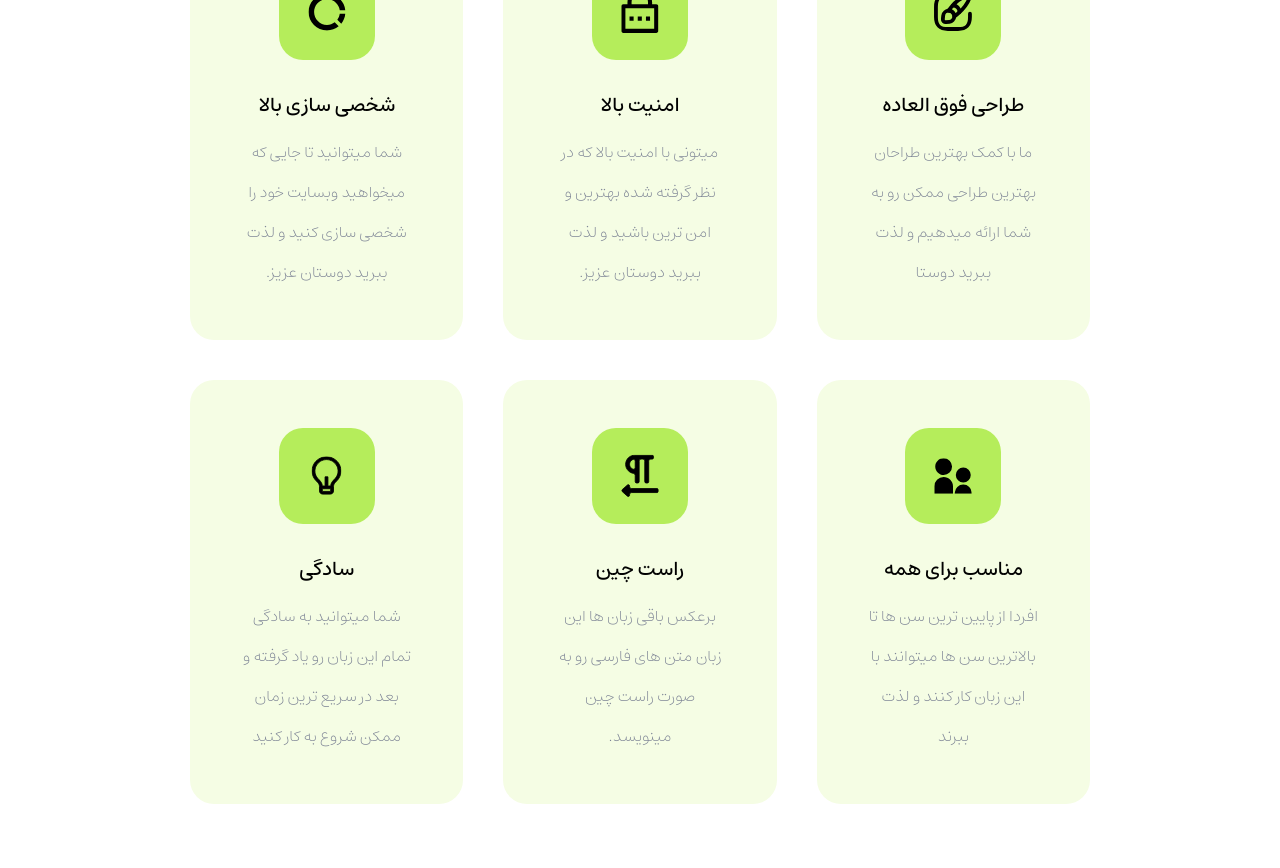
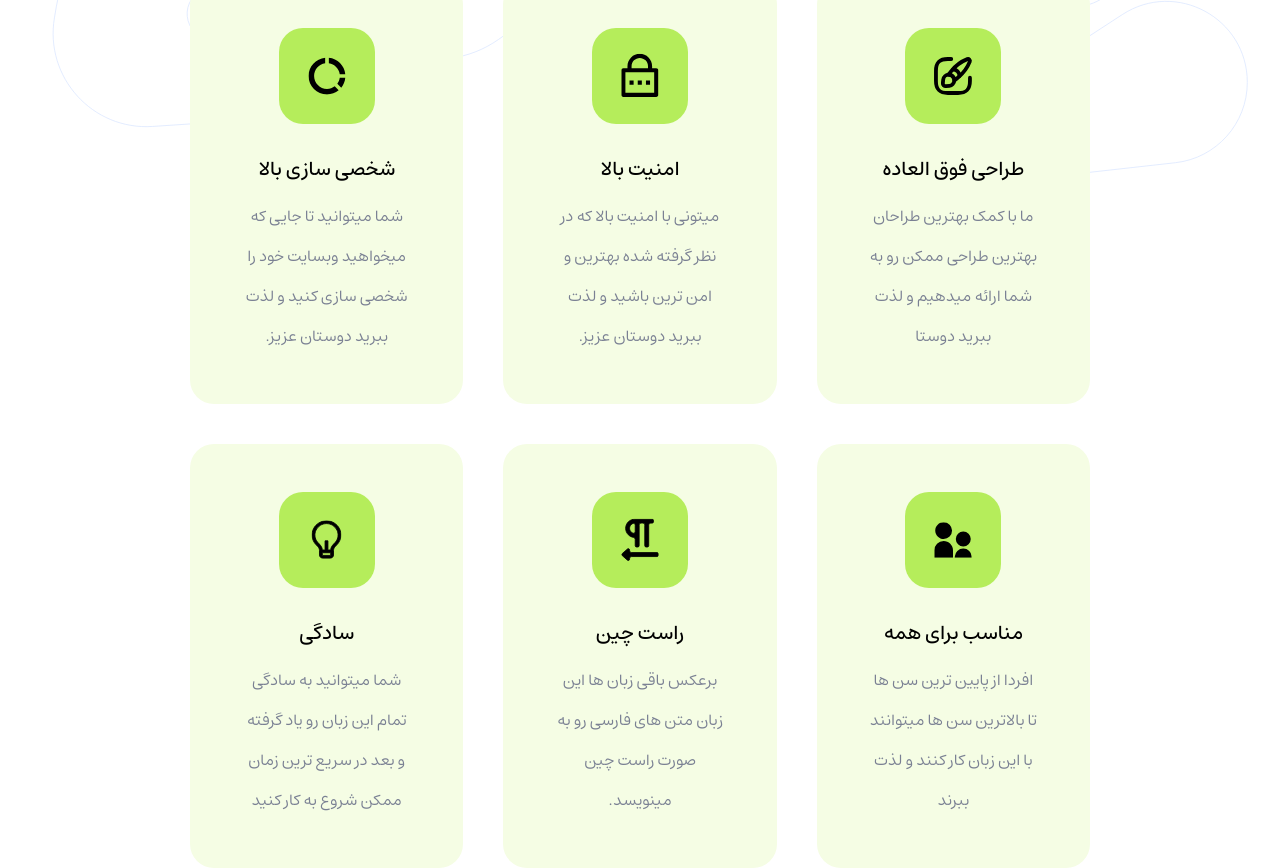
Before and after one commit to SalamLang/Salam-Website, a Next.js app: page / in a window 1280 px wide. Shown: the part 2320-3188 px from the top of the page. Built offline with nearby package versions, Linux system fonts and the light colour scheme.

Commit message:
Refactor: Update LanguageAdvantage component to improve styling and add vector image

```diff
--- a/src/components/templates/LanguageAdvantage.jsx
+++ b/src/components/templates/LanguageAdvantage.jsx
@@ -1,10 +1,14 @@
 import ImageBoxAdvantage from "../atoms/ImageBoxAdvantage";
 import TitleDescription from "../atoms/TitleDescription";
 import TitleDescriptionBox from "../atoms/TitleDescriptionBox";
+import Vector from "../../../public/vector11.svg";
 
 function LanguageAdvantage() {
   return (
-    <div className="w-full">
+    <div className="relative w-full md:mt-16">
+      <div className="absolute inset-0 -z-10 w-full md:-top-10 px-8">
+        <Vector />
+      </div>
       <div
         className={
           "max-w-[95%] sm:container mx-auto w-full h-auto flex items-center justify-center flex-col gap-y-6"
@@ -16,7 +20,7 @@ function LanguageAdvantage() {
             <ImageBoxAdvantage variant="Simplicity" />
             <TitleDescriptionBox
               headerClass="!text-xl !font-Estedad-Medium"
-              descClass="!leading-10 !max-w-[170px]"
+              descClass="!leading-10 !max-w-[170px] font-Estedad-Regular"
               title="طراحی فوق العاده"
               description="ما با کمک بهترین طراحان بهترین
                     طراحی ممکن رو به شما ارائه
@@ -27,7 +31,7 @@ function LanguageAdvantage() {
             <ImageBoxAdvantage variant="Security" />
             <TitleDescriptionBox
               headerClass="!text-xl !font-Estedad-Medium"
-              descClass="!leading-10 !max-w-[170px]"
+              descClass="!leading-10 !max-w-[170px] font-Estedad-Regular"
               title="امنیت بالا"
               description="میتونی با امنیت بالا که در نظر
                     گرفته شده بهترین و امن ترین
@@ -38,7 +42,7 @@ function LanguageAdvantage() {
             <ImageBoxAdvantage variant="BestDesigne" />
             <TitleDescriptionBox
               headerClass="!text-xl !font-Estedad-Medium"
-              descClass="!leading-10 !max-w-[170px]"
+              descClass="!leading-10 !max-w-[170px] font-Estedad-Regular"
               title="شخصی سازی بالا"
               description="شما میتوانید تا جایی که میخواهید
                     وبسایت خود را شخصی سازی
@@ -49,7 +53,7 @@ function LanguageAdvantage() {
             <ImageBoxAdvantage variant="AllPeople" />
             <TitleDescriptionBox
               headerClass="!text-xl !font-Estedad-Medium"
-              descClass="!leading-10 !max-w-[170px]"
+              descClass="!leading-10 !max-w-[170px] font-Estedad-Regular"
               title="مناسب برای همه"
               description="افردا از پایین ترین سن ها تا
                     بالاترین سن ها میتوانند با این
@@ -60,7 +64,7 @@ function LanguageAdvantage() {
             <ImageBoxAdvantage variant="Rtl" />
             <TitleDescriptionBox
               headerClass="!text-xl !font-Estedad-Medium"
-              descClass="!leading-10 !max-w-[170px]"
+              descClass="!leading-10 !max-w-[170px] font-Estedad-Regular"
               title="راست چین"
               description="برعکس باقی زبان ها این زبان
                     متن های فارسی رو به صورت
@@ -71,7 +75,7 @@ function LanguageAdvantage() {
             <ImageBoxAdvantage variant="Lamp" />
             <TitleDescriptionBox
               headerClass="!text-xl !font-Estedad-Medium"
-              descClass="!leading-10 !max-w-[170px]"
+              descClass="!leading-10 !max-w-[170px] font-Estedad-Regular"
               title="سادگی"
               description="شما میتوانید به سادگی تمام این
                     زبان رو یاد گرفته و بعد در سریع
```
